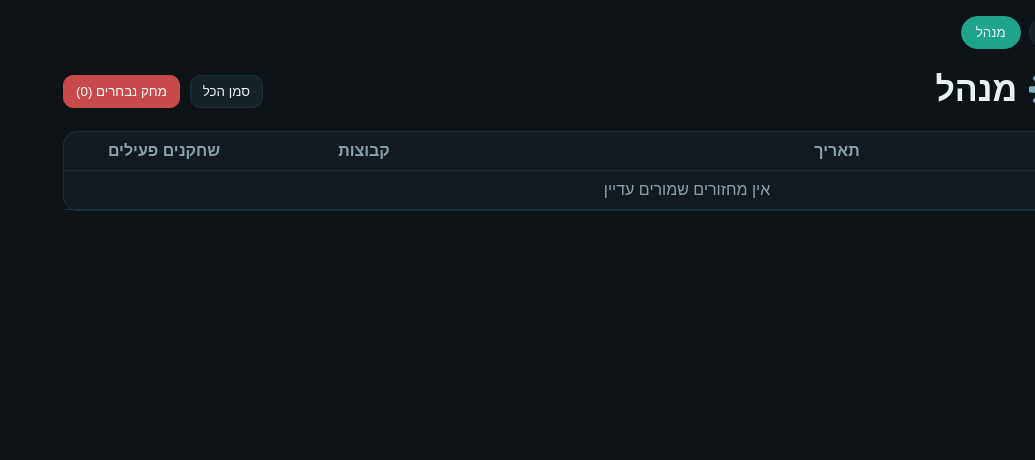
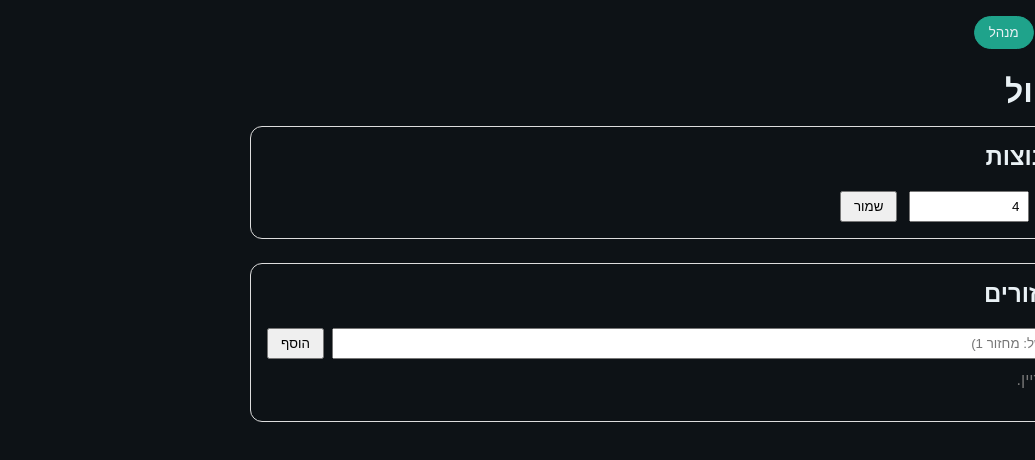
Before and after one commit to ShmuelBarazani/kat-regel-gan-daniel-v2, a React (Vite) app: page / in a window 1280 px wide. Both pictures are taken after a click on the button "מנהל". Shown: the top 460 px of the page, without its empty margins (245-1280 px from the left). Built offline with nearby package versions, Linux system fonts and the light colour scheme.

Commit message:
Update Admin.jsx

```diff
--- a/src/components/Admin.jsx
+++ b/src/components/Admin.jsx
@@ -1,72 +1,125 @@
 // src/components/Admin.jsx
-import React, { useEffect, useState } from "react";
-import { getRounds, setRounds } from "../lib/storage";
+// מסך ניהול מינימלי שעובד קומפילטיבית ומדגים שימוש ב-getRounds/setRounds
+
+import React, { useEffect, useMemo, useState } from "react";
+import { getRounds, setRounds, getTeamCount, setTeamCount } from "../lib/storage";
 
 export default function Admin() {
-  const [rounds, setLocal] = useState(getRounds());
-  const [checked, setChecked] = useState({});
+  const [rounds, setRoundsState] = useState([]);
+  const [newRoundName, setNewRoundName] = useState("");
+  const [teamCount, setTeamCountState] = useState(4);
 
-  useEffect(() => setRounds(rounds), [rounds]);
+  // טען נתונים מה-storage
+  useEffect(() => {
+    try {
+      const r = getRounds();
+      setRoundsState(Array.isArray(r) ? r : []);
+    } catch (e) {
+      setRoundsState([]);
+    }
+    try {
+      setTeamCountState(getTeamCount());
+    } catch (e) {
+      setTeamCountState(4);
+    }
+  }, []);
 
-  const toggle = (id) => setChecked(prev => ({ ...prev, [id]: !prev[id] }));
-  const all = rounds.length && rounds.every(r => !!checked[r.id]);
-  const toggleAll = () => {
-    const val = !all;
-    const map = {};
-    rounds.forEach(r => map[r.id] = val);
-    setChecked(map);
+  // שמירת מספר קבוצות
+  const saveTeamCount = () => {
+    const n = Number(teamCount);
+    if (!Number.isFinite(n) || n <= 0) return alert("מספר קבוצות לא תקין");
+    setTeamCount(n);
+    alert("נשמר מספר הקבוצות");
   };
 
-  const removeSelected = () => {
-    const keep = rounds.filter(r => !checked[r.id]);
-    setLocal(keep);
-    setChecked({});
+  // הוספת מחזור
+  const addRound = () => {
+    const name = (newRoundName || "").trim();
+    if (!name) return;
+    const next = [
+      ...rounds,
+      { id: Date.now(), name }
+    ];
+    setRounds(next);
+    setRoundsState(next);
+    setNewRoundName("");
   };
 
+  // מחיקת מחזור
+  const deleteRound = (id) => {
+    const next = rounds.filter(r => r.id !== id);
+    setRounds(next);
+    setRoundsState(next);
+  };
+
+  // רשימה ממוינת להצגה
+  const sortedRounds = useMemo(
+    () => [...rounds].sort((a, b) => (a.name || "").localeCompare(b.name || "", "he")),
+    [rounds]
+  );
+
   return (
-    <section className="page admin" dir="rtl">
-      <div className="toolbar">
-        <h1 className="page-title">קטרגל גן-דניאל ⚙️ מנהל</h1>
-        <div className="spacer" />
-        <button className="btn" onClick={toggleAll}>
-          {all ? "בטל סימון הכל" : "סמן הכל"}
+    <div style={{maxWidth: 900, margin: "24px auto", padding: "0 12px", direction: "rtl"}}>
+      <h1 style={{marginBottom: 16}}>מסך ניהול</h1>
+
+      {/* מספר קבוצות */}
+      <section style={{border:"1px solid #ddd", borderRadius:12, padding:16, marginBottom:24}}>
+        <h2 style={{marginTop:0}}>מספר קבוצות</h2>
+        <label style={{display:"inline-flex", alignItems:"center", gap:8}}>
+          <span>מספר קבוצות:</span>
+          <input
+            type="number"
+            min={1}
+            value={teamCount}
+            onChange={(e)=>setTeamCountState(e.target.value)}
+            style={{width:100, padding:"6px 8px"}}
+          />
+        </label>
+        <button onClick={saveTeamCount} style={{marginInlineStart:12, padding:"6px 12px"}}>
+          שמור
         </button>
-        <button className="btn danger" onClick={removeSelected}>
-          מחק נבחרים ({Object.values(checked).filter(Boolean).length})
-        </button>
+      </section>
+
+      {/* ניהול מחזורים */}
+      <section style={{border:"1px solid #ddd", borderRadius:12, padding:16}}>
+        <h2 style={{marginTop:0}}>ניהול מחזורים</h2>
+
+        <div style={{display:"flex", gap:8, marginBottom:12}}>
+          <input
+            type="text"
+            placeholder="שם מחזור (למשל: מחזור 1)"
+            value={newRoundName}
+            onChange={(e)=>setNewRoundName(e.target.value)}
+            style={{flex:1, padding:"6px 8px"}}
+          />
+          <button onClick={addRound} style={{padding:"6px 12px"}}>הוסף</button>
         </div>
 
-      <div className="table-wrapper">
-        <table className="table">
+        {sortedRounds.length === 0 ? (
+          <p style={{marginTop:8, color:"#777"}}>אין מחזורים עדיין.</p>
+        ) : (
+          <table style={{width:"100%", borderCollapse:"collapse"}}>
             <thead>
               <tr>
-              <th style={{width:80}}>בחר</th>
-              <th>תאריך</th>
-              <th style={{width:180}}>קבוצות</th>
-              <th style={{width:180}}>שחקנים פעילים</th>
+                <th style={{textAlign:"right", borderBottom:"1px solid #eee", padding:"8px"}}>#</th>
+                <th style={{textAlign:"right", borderBottom:"1px solid #eee", padding:"8px"}}>שם</th>
+                <th style={{textAlign:"right", borderBottom:"1px solid #eee", padding:"8px"}}>פעולות</th>
               </tr>
             </thead>
             <tbody>
-            {rounds.map(r => (
+              {sortedRounds.map((r, idx)=>(
                 <tr key={r.id}>
-                <td className="center">
-                  <input
-                    type="checkbox"
-                    checked={!!checked[r.id]}
-                    onChange={() => toggle(r.id)}
-                  />
+                  <td style={{borderBottom:"1px solid #f2f2f2", padding:"8px"}}>{idx+1}</td>
+                  <td style={{borderBottom:"1px solid #f2f2f2", padding:"8px"}}>{r.name}</td>
+                  <td style={{borderBottom:"1px solid #f2f2f2", padding:"8px"}}>
+                    <button onClick={()=>deleteRound(r.id)} style={{padding:"4px 10px"}}>מחק</button>
                   </td>
-                <td>{new Date(r.at).toLocaleString("he-IL")}</td>
-                <td className="center">{r.teamCount}</td>
-                <td className="center">{r.activeCount}</td>
                 </tr>
               ))}
-            {!rounds.length && (
-              <tr><td colSpan={4} className="center muted">אין מחזורים שמורים עדיין</td></tr>
-            )}
             </tbody>
           </table>
+        )}
+      </section>
     </div>
-    </section>
   );
 }
```
Lines whose indentation alone changed are shown as unchanged.
